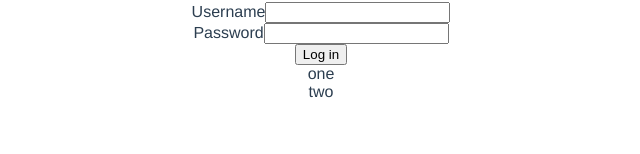
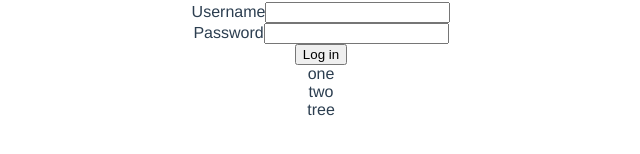
Before and after one commit to Yang-Hwan/testVue01, a Vue app: page /about in a window 1280 px wide. Shown: the part 164-318 px from the top of the page, without its empty margins (319-959 px from the left). Built offline with nearby package versions, Linux system fonts and the light colour scheme.

Commit message:
tree commit

```diff
--- a/src/views/About.vue
+++ b/src/views/About.vue
@@ -15,6 +15,7 @@
         </button>
         <div> one </div>
         <div> two </div>
+        <div> tree </div>
     </div>
   </div>
 </template>
```
